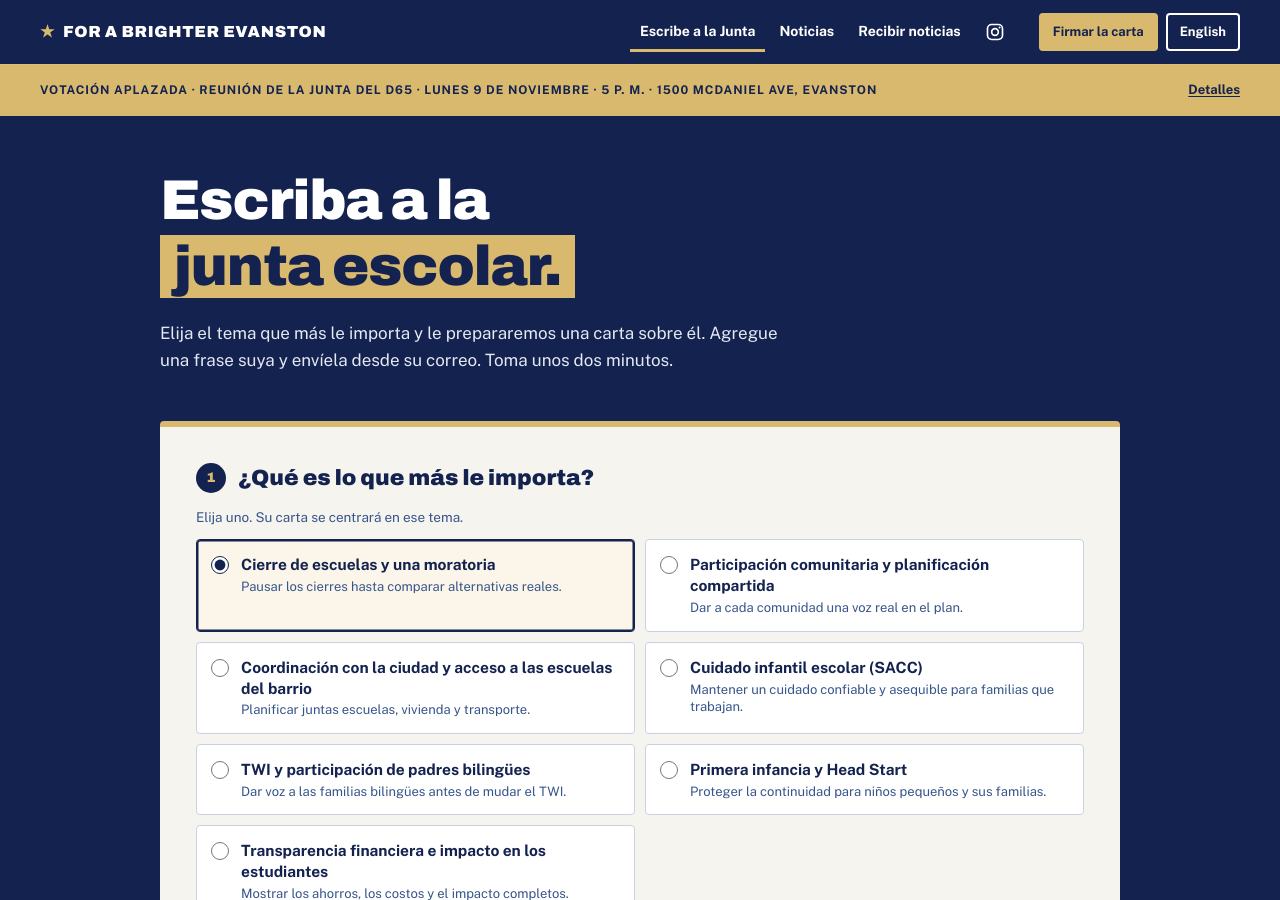
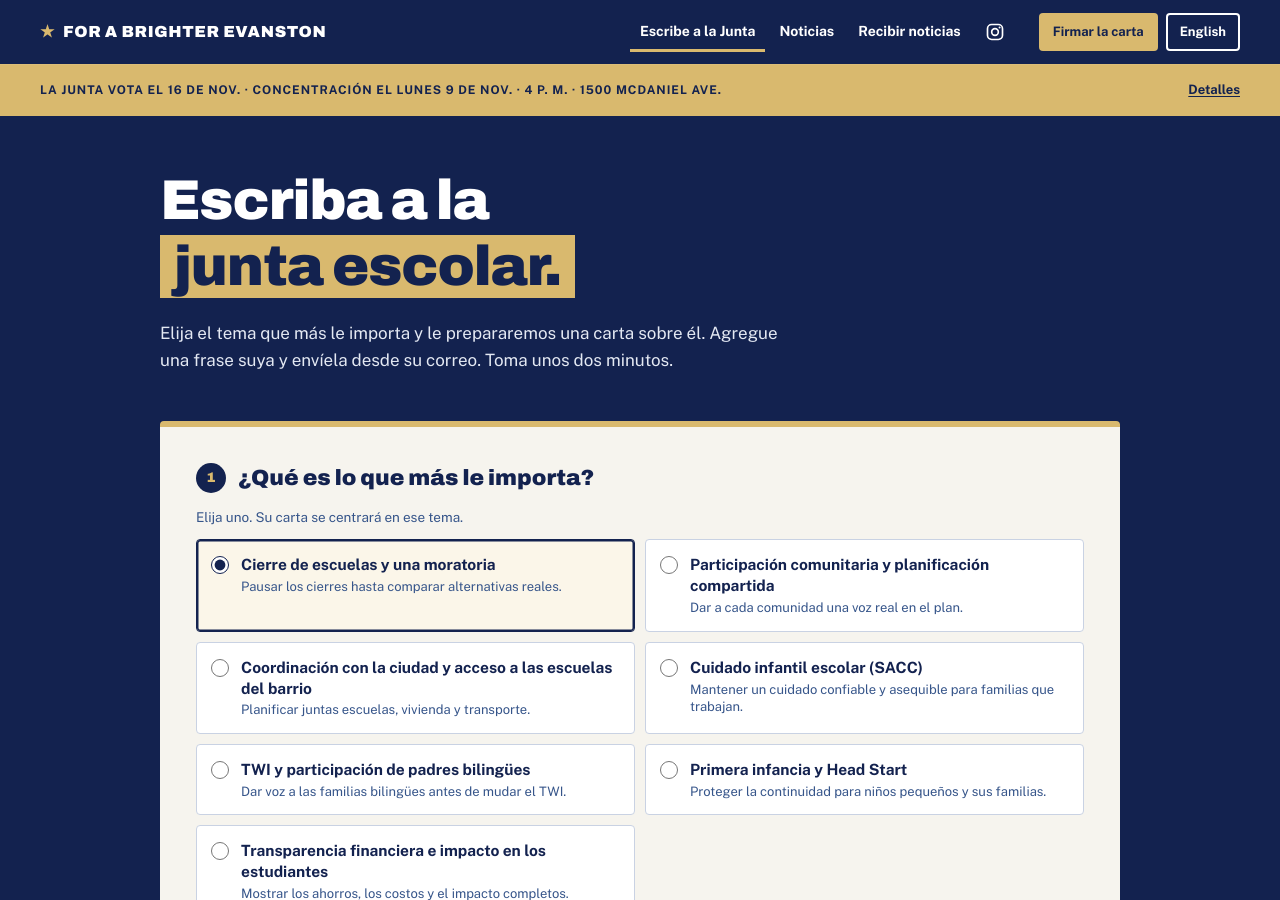
Before and after one commit to germanespinosa/for-a-brighter-evanston, a Jekyll site: the page built from es/escriba-a-la-junta-issue/index.html, in a window 1280 px wide and 900 px high. Built offline with Jekyll 4.4.1, drawn with Linux system fonts in a browser that asks for light colours.

Commit message:
Use the same rally announcement banner on every page

```diff
--- a/_includes/alert-bar.html
+++ b/_includes/alert-bar.html
@@ -4,8 +4,8 @@
 <aside class="alert-bar" aria-label="{{ ev[page.lang].eyebrow }}">
   <div class="container alert-bar__inner">
     <p class="alert-bar__text">
-      <span class="alert-bar__long">{% if page.url == '/home/voter-poll/' or page.url == '/es/encuesta/' %}{% if page.lang == 'es' %}LA JUNTA VOTA EL 16 DE NOV. · CONCENTRACIÓN EL LUNES 9 DE NOV. · <span class="rp-s063">4 P. M.</span> · 1500 MCDANIEL AVE.{% else %}THE BOARD VOTES NOV. 16 · RALLY MONDAY, NOV. 9 · <span class="rp-s063">4 P.M.</span> · 1500 MCDANIEL AVE.{% endif %}{% else %}{{ ev[page.lang].bar_long }}{% endif %}</span>
-      <span class="alert-bar__short" aria-hidden="true">{% if page.url == '/home/voter-poll/' or page.url == '/es/encuesta/' %}{% if page.lang == 'es' %}LA JUNTA VOTA EL 16 DE NOV. · CONCENTRACIÓN EL LUNES 9 DE NOV. · <span class="rp-s063">4 P. M.</span> · 1500 MCDANIEL AVE.{% else %}THE BOARD VOTES NOV. 16 · RALLY MONDAY, NOV. 9 · <span class="rp-s063">4 P.M.</span> · 1500 MCDANIEL AVE.{% endif %}{% else %}{{ ev[page.lang].bar_short }}{% endif %}</span>
+      <span class="alert-bar__long">{{ ev[page.lang].bar_long }}</span>
+      <span class="alert-bar__short" aria-hidden="true">{{ ev[page.lang].bar_short }}</span>
     </p>
     <a class="alert-bar__link" href="{{ ev.details_url }}" target="_blank" rel="noopener">{{ t.nav.details }}</a>
   </div>
```
Also changed, not shown: _data/event.yml (+4 -4 lines).
